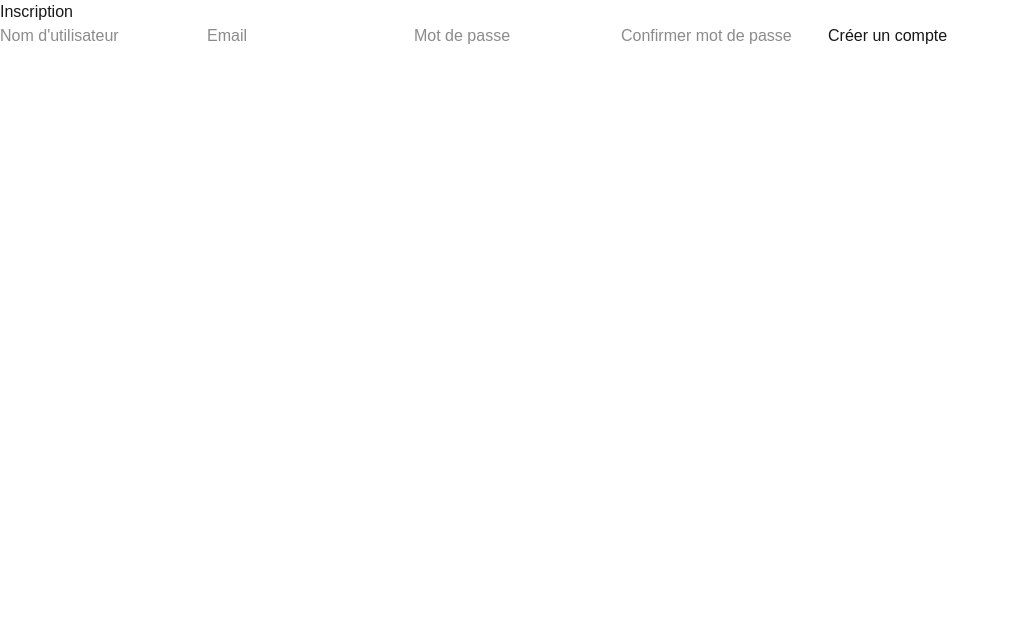
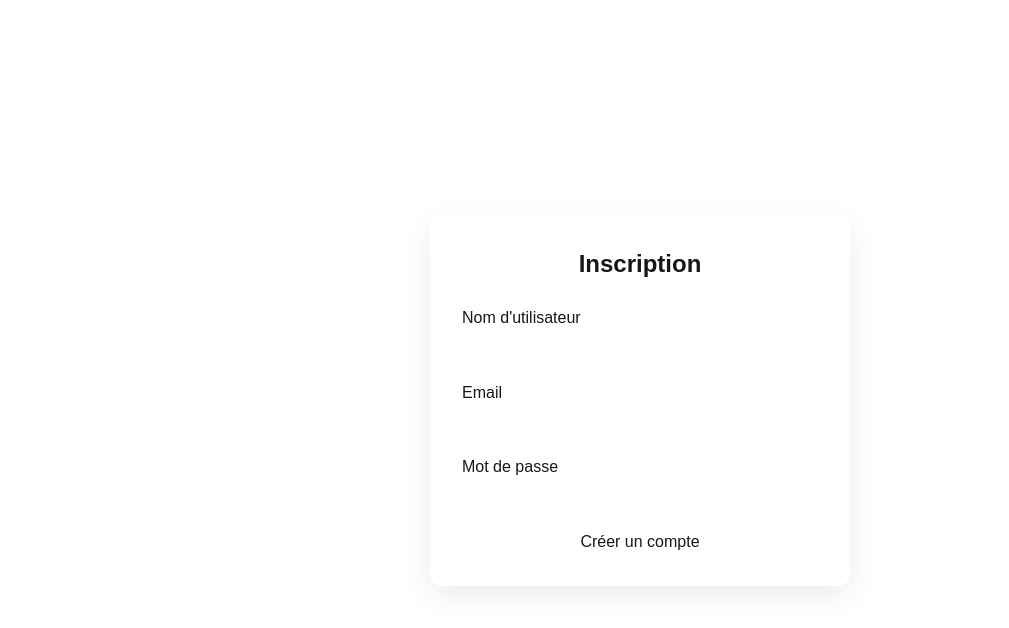
Before and after one commit to CharleryM/charlery_malcolm_bloc_c, a Next.js app in the folder frontend/: page /register in a window 1280 px wide. Shown: the top 628 px of the page, without its empty margins (0-1009 px from the left). Built offline with nearby package versions, Linux system fonts and the light colour scheme.

Commit message:
login, regoster, dashboard and transaction connected

```diff
--- a/frontend/app/lib/api.js
+++ /dev/null
@@ -1,13 +0,0 @@
-export async function getAssets() {
-  const res = await fetch("http://localhost:3001/api/assets", { cache: "no-store" });
-  return res.json();
-}
-
-export async function updateAsset(data) {
-  const res = await fetch("http://localhost:3001/api/assets", {
-    method: "POST",
-    body: JSON.stringify(data),
-    headers: { "Content-Type": "application/json" }
-  });
-  return res.json();
-}
--- a/frontend/app/login/page.tsx
+++ b/frontend/app/login/page.tsx
@@ -1,29 +1,64 @@
 "use client";
 
+import styles from "../../styles/transaction.module.css";
 import { useState } from "react";
 import { useRouter } from "next/navigation";
+import { login } from "@/lib/auth";
+import Link from "next/link";
 
 export default function LoginPage() {
   const router = useRouter();
-  const [userName, setUserName] = useState("");
   const [email, setEmail] = useState("");
   const [password, setPassword] = useState("");
+  const [error, setError] = useState("");
 
   async function handleSubmit(e: React.FormEvent) {
     e.preventDefault();
+    setError("");
 
+    try {
+      await login(email, password); // pose le cookie JWT
       router.push("/");
+    } catch {
+      setError("Email ou mot de passe incorrect");
+    }
   }
 
   return (
-    <form onSubmit={handleSubmit}>
-      <input value={email} onChange={(e) => setEmail(e.target.value)} />
+    <main className={styles.container}>
+      <div className={styles.card}>
+        <h1 className={styles.title}>Connexion</h1>
+
+        <form className={styles.form} onSubmit={handleSubmit}>
+          <div className={styles.field}>
+            <label>Email</label>
+            <input
+              type="email"
+              value={email}
+              onChange={(e) => setEmail(e.target.value)}
+              required
+            />
+          </div>
+
+          <div className={styles.field}>
+            <label>Mot de passe</label>
             <input
               type="password"
               value={password}
               onChange={(e) => setPassword(e.target.value)}
+              required
             />
-      <button>Login</button>
+          </div>
+
+          {error && <p className={styles.error}>{error}</p>}
+          <div>
+            <button type="submit">Se connecter</button>
+            <Link href="/register">
+              <button>Créer un conte</button>
+            </Link>
+          </div>
         </form>
+      </div>
+    </main>
   );
 }
--- a/frontend/app/page.tsx
+++ b/frontend/app/page.tsx
@@ -1,9 +1,53 @@
+"use client";
+
 import styles from "../styles/home.module.css";
-import { getAssets } from "@/lib/api.js";
 import Image from "next/image";
 import Link from "next/link";
+import { useEffect, useState } from "react";
+import { authFetch } from "@/lib/api";
+import { useAuthGuard } from "@/lib/authGuard";
+
+type Wallet = {
+  balance: number;
+  cryptoBalance: number;
+};
+
+type Transaction = {
+  id: number;
+  amount: number;
+  type: "credit" | "debit";
+  delta: number;
+};
 
 export default function Page() {
+  useAuthGuard();
+
+  const [wallet, setWallet] = useState<Wallet | null>(null);
+  const [transactions, setTransactions] = useState<Transaction[]>([]);
+  const [loading, setLoading] = useState(true);
+
+  useEffect(() => {
+    async function loadDashboard() {
+      try {
+        const walletData = await authFetch("/wallet");
+        const txData = await authFetch("/transactions");
+
+        setWallet(walletData);
+        setTransactions(txData);
+      } catch (err) {
+        console.error("Erreur chargement dashboard");
+      } finally {
+        setLoading(false);
+      }
+    }
+
+    loadDashboard();
+  }, []);
+
+  if (loading || !wallet) {
+    return <p>Chargement...</p>;
+  }
+
   return (
     <div className={styles.container}>
       {/* Header */}
@@ -19,7 +63,7 @@ export default function Page() {
         <button className={styles.logo}>
           <Image
             src="/image/logos/menu_burger.png"
-            alt="Digital Wallet Logo"
+            alt="Menu"
             width={50}
             height={50}
           />
@@ -29,8 +73,8 @@ export default function Page() {
       <div className="main">
         {/* Balance */}
         <section className={styles.balance}>
-          <h1>$404.18</h1>
-          <p>1.02 ETH</p>
+          <h1>${wallet.balance.toFixed(2)}</h1>
+          <p>{wallet.cryptoBalance} ETH</p>
         </section>
 
         {/* Assets */}
@@ -38,19 +82,27 @@ export default function Page() {
           <h2>Assets</h2>
           <ul>
             <li>
-              {[1, 2, 3, 4, 5].map((_, i) => (
-                <div key={i} className={styles.asset}>
+              {transactions.map((tx) => (
+                <div key={tx.id} className={styles.asset}>
                   <div className={styles.assetLeft}>
                     <div className={styles.ethIcon}></div>
                     <div>
                       <strong>Ethereum</strong>
-                      <p>1.02 ETH</p>
+                      <p>{wallet.cryptoBalance} ETH</p>
                     </div>
                   </div>
 
                   <div className={styles.assetRight}>
-                    <strong>$404.18</strong>
-                    <p className={styles.positive}>+ $24.50</p>
+                    <strong>${tx.amount.toFixed(2)}</strong>
+                    <p
+                      className={
+                        tx.type === "credit"
+                          ? styles.positive
+                          : styles.negative
+                      }
+                    >
+                      {tx.type === "credit" ? "+" : "-"} ${tx.delta.toFixed(2)}
+                    </p>
                   </div>
                 </div>
               ))}
--- a/frontend/app/register/page.tsx
+++ b/frontend/app/register/page.tsx
@@ -1,9 +1,9 @@
 "use client";
 
+import styles from "../../styles/transaction.module.css";
 import { useState } from "react";
 import { useRouter } from "next/navigation";
 import { register, login } from "@/lib/auth";
-import { userAgentFromString } from "next/server";
 
 export default function RegisterPage() {
   const router = useRouter();
@@ -23,61 +23,54 @@ export default function RegisterPage() {
     }
 
     try {
-    // 1️⃣ créer l'utilisateur
       await register(userName, email, password);
-
-    // 2️⃣ login automatique pour récupérer le token
-    const loginData = await login(email, password);
-    localStorage.setItem("token", loginData.token);
-
-    // 3️⃣ redirection vers le dashboard
-    router.push("/dashboard");
+      await login(email, password); // cookie JWT
+      router.push("/");
     } catch {
-    setError("Erreur lors de l'inscription ou de la connexion");
+      setError("Erreur lors de l'inscription");
     }
   }
 
+  return (
+    <main className={styles.container}>
+      <div className={styles.card}>
+        <h1 className={styles.title}>Inscription</h1>
 
-  return (
-    <main>
-      <h1>Inscription</h1>
-
-      <form onSubmit={handleSubmit}>
+        <form className={styles.form} onSubmit={handleSubmit}>
+          <div className={styles.field}>
+            <label>Nom d'utilisateur</label>
             <input
               type="text"
-          placeholder="Nom d'utilisateur"
               value={userName}
               onChange={(e) => setUserName(e.target.value)}
               required
             />
+          </div>
+
+          <div className={styles.field}>
+            <label>Email</label>
             <input
               type="email"
-          placeholder="Email"
               value={email}
               onChange={(e) => setEmail(e.target.value)}
               required
             />
+          </div>
 
+          <div className={styles.field}>
+            <label>Mot de passe</label>
             <input
               type="password"
-          placeholder="Mot de passe"
               value={password}
               onChange={(e) => setPassword(e.target.value)}
               required
             />
-
-        <input
-          type="password"
-          placeholder="Confirmer mot de passe"
-          value={confirm}
-          onChange={(e) => setConfirm(e.target.value)}
-          required
-        />
-
-        {error && <p>{error}</p>}
+          </div>
+          {error && <p className={styles.error}>{error}</p>}
 
           <button type="submit">Créer un compte</button>
         </form>
+      </div>
     </main>
   );
 }
--- a/frontend/app/transaction/page.tsx
+++ b/frontend/app/transaction/page.tsx
@@ -1,44 +1,37 @@
+"use client";
+
 import styles from "../../styles/transaction.module.css";
 import { useState } from "react";
+import { useRouter } from "next/navigation";
+import { authFetch } from "@/lib/api";
+import { useAuthGuard } from "@/lib/authGuard";
 
 export default function TransactionPage() {
+  useAuthGuard();
+
+  const router = useRouter();
   const [amount, setAmount] = useState<number | "">("");
-  const [type, setType] = useState<TransactionType>("debit");
-  const userId = "123"; // 🔴 à remplacer par le vrai userId
+  const [type, setType] = useState<"debit" | "credit">("debit");
+  const [error, setError] = useState("");
 
-  async function handleSubmit(e: React.FormEvent<HTMLFormElement>) {
+  async function handleSubmit(e: React.FormEvent) {
     e.preventDefault();
+    setError("");
 
-    if (amount === "") {
-      console.error("Montant invalide");
+    if (amount === "" || amount <= 0) {
+      setError("Montant invalide");
       return;
     }
 
-    const payload = {
-      amount,
-      type,
-    };
+    try {
+      await authFetch("/transaction", {
+        method: "POST",
+        body: JSON.stringify({ amount, type }),
+      });
 
-    try {
-      const response = await fetch(
-        `http://localhost:3001/transaction/${userId}`,
-        {
-          method: "POST",
-          headers: {
-            "Content-Type": "application/json",
-          },
-          body: JSON.stringify(payload),
-        }
-      );
-
-      if (!response.ok) {
-        throw new Error("Erreur lors de l'envoi");
-      }
-
-      const data = await response.json();
-      console.log("Transaction créée :", data);
-    } catch (error) {
-      console.error("Erreur :", error);
+      router.push("/"); // retour dashboard
+    } catch {
+      setError("Erreur lors de la transaction");
     }
   }
 
@@ -49,10 +42,9 @@ export default function TransactionPage() {
 
         <form className={styles.form} onSubmit={handleSubmit}>
           <div className={styles.field}>
-            <label className={styles.label}>Montant</label>
+            <label>Montant</label>
             <input
               type="number"
-              className={styles.input}
               value={amount}
               onChange={(e) =>
                 setAmount(e.target.value === "" ? "" : Number(e.target.value))
@@ -62,22 +54,19 @@ export default function TransactionPage() {
           </div>
 
           <div className={styles.field}>
-            <label className={styles.label}>Type</label>
+            <label>Type</label>
             <select
-              className={styles.select}
               value={type}
-              onChange={(e) =>
-                setType(e.target.value as TransactionType)
-              }
+              onChange={(e) => setType(e.target.value as "debit" | "credit")}
             >
               <option value="debit">Débit</option>
               <option value="credit">Crédit</option>
             </select>
           </div>
 
-          <button className={styles.button} type="submit">
-            Envoyer
-          </button>
+          {error && <p className={styles.error}>{error}</p>}
+
+          <button type="submit">Envoyer</button>
         </form>
       </div>
     </main>
```
Lines whose indentation alone changed are shown as unchanged.
